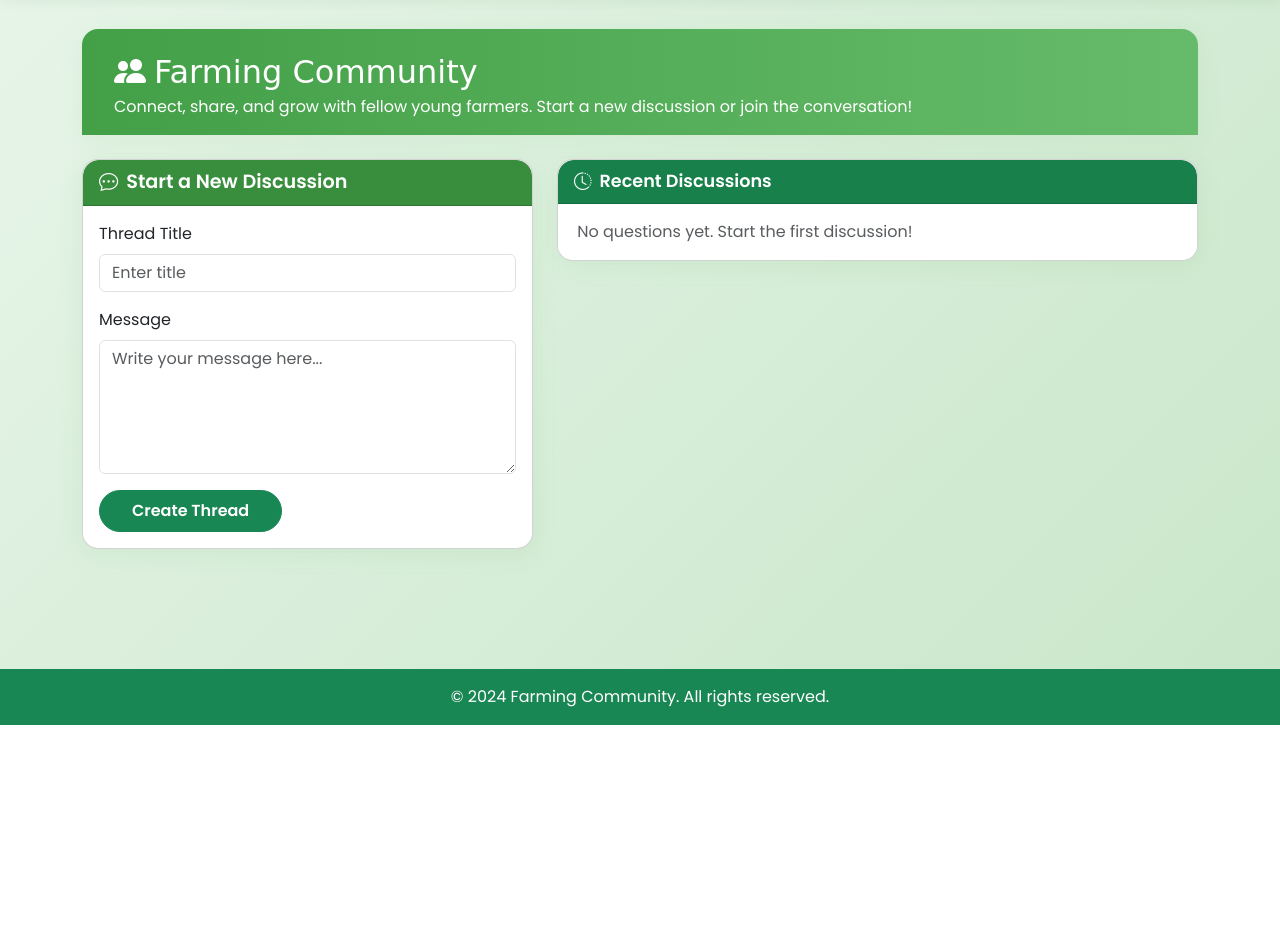
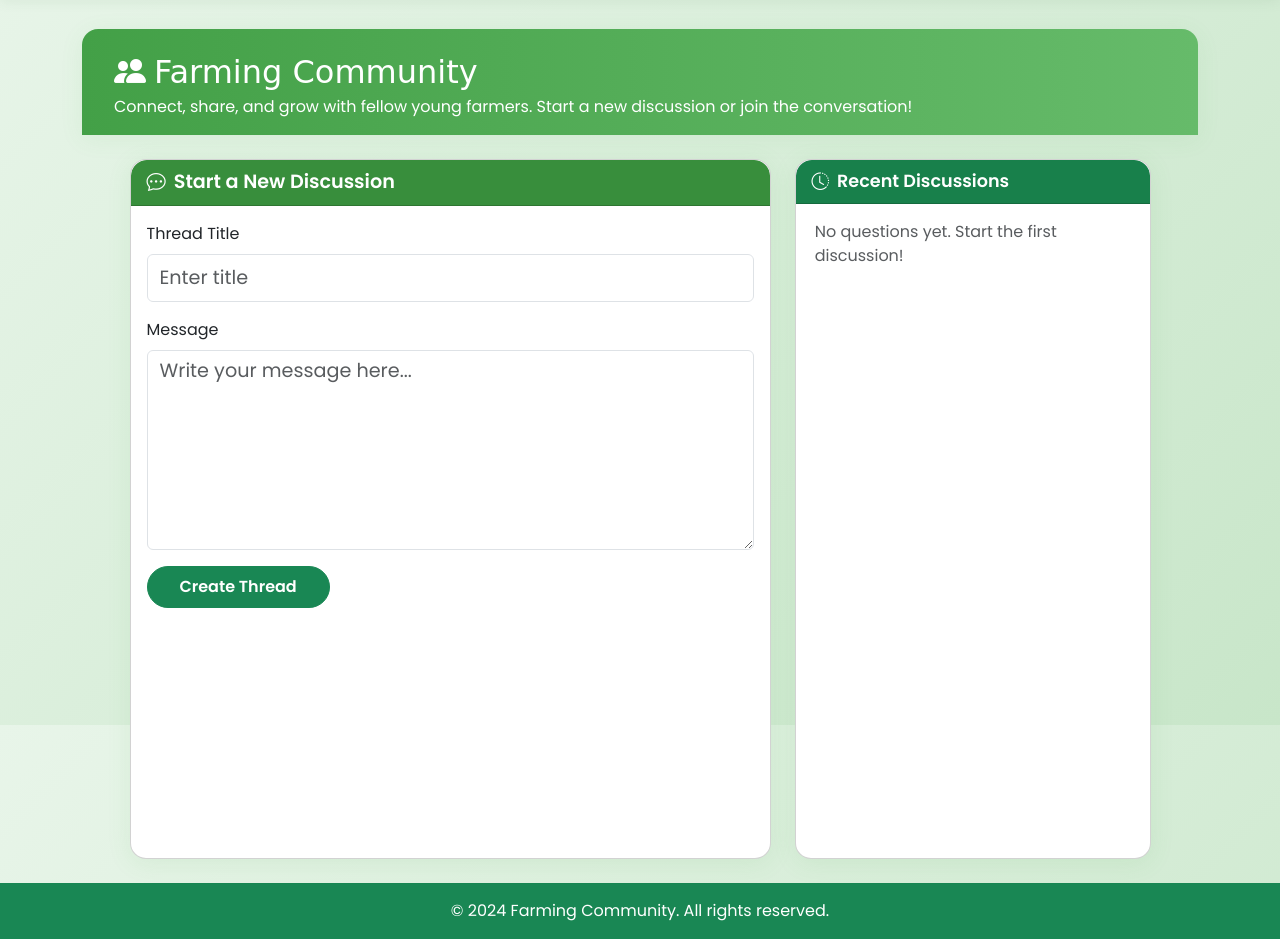
Before and after one commit to AXELAVARIAS/CAPSTONE-Planting-Simulation, a PHP site: page /php/Forum/community.php in a window 1280 px wide. Shown: the part 75-1014 px from the top of the page. Before the commit the page ends 800 px from the top, so only its background shows below. Run offline with PHP 8.4, Linux system fonts and the light colour scheme; a user stored in the database is signed in; data comes from the database, SQL or seed files in the repository; data that the repository does not hold is empty.

Commit message:
Community forum update

```diff
--- a/php/Forum/community.php
+++ b/php/Forum/community.php
@@ -58,6 +58,8 @@
       box-shadow: 0 4px 24px rgba(76,175,80,0.10);
       margin-bottom: 2rem;
       overflow: hidden;
+      min-height: 700px;
+      max-height: 1000px;
     }
     .discussion-form-card .card-header {
       background: #388e3c;
@@ -71,10 +73,37 @@
       font-weight: 600;
       padding: 0.5rem 2rem;
     }
+    .discussion-form-card .form-control {
+      font-size: 1.2rem;
+      min-height: 3rem;
+    }
+    .discussion-form-card textarea.form-control {
+      min-height: 200px;
+    }
     .discussion-list-card {
       border-radius: 1rem;
       box-shadow: 0 4px 24px rgba(76,175,80,0.10);
       overflow: hidden;
+      min-height:700px;
+      max-height: 900px;
+    }
+    .discussion-list-card .list-group {
+      max-height: 400px;
+      overflow-y: auto;
+    }
+    .discussion-list-card .list-group::-webkit-scrollbar {
+      width: 8px;
+    }
+    .discussion-list-card .list-group::-webkit-scrollbar-track {
+      background: #f1f1f1;
+      border-radius: 10px;
+    }
+    .discussion-list-card .list-group::-webkit-scrollbar-thumb {
+      background: #43a047;
+      border-radius: 10px;
+    }
+    .discussion-list-card .list-group::-webkit-scrollbar-thumb:hover {
+      background: #388e3c;
     }
     .discussion-list-card .card-header {
       background: #18804b;
@@ -157,8 +186,8 @@
       <p class="mb-0">Connect, share, and grow with fellow young farmers. Start a new discussion or join the conversation!</p>
     </div>
     <div class="row justify-content-center g-4">
-      <div class="col-12 col-lg-5">
-        <div class="card discussion-form-card mb-4 mb-lg-0" data-aos="fade-up">
+      <div class="col-12 col-lg-7">
+        <div class="card discussion-form-card mb-5 mb-lg-0" data-aos="fade-up">
           <div class="card-header">
             <i class="bi bi-chat-dots me-2"></i>Start a New Discussion
           </div>
@@ -177,7 +206,7 @@
           </div>
         </div>
       </div>
-      <div class="col-12 col-lg-7">
+      <div class="col-12 col-lg-4">
         <div class="card discussion-list-card" data-aos="fade-up" data-aos-delay="100">
           <div class="card-header">
             <i class="bi bi-clock-history me-2"></i>Recent Discussions
```
Also changed, not shown: php/Forum/thread.php (+22 -0 lines).
